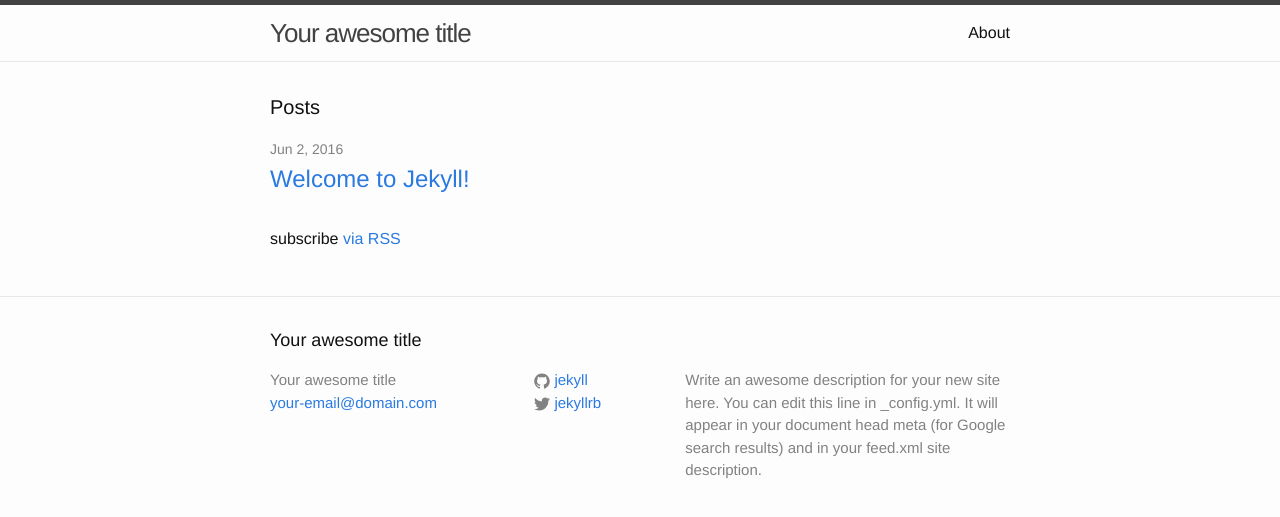
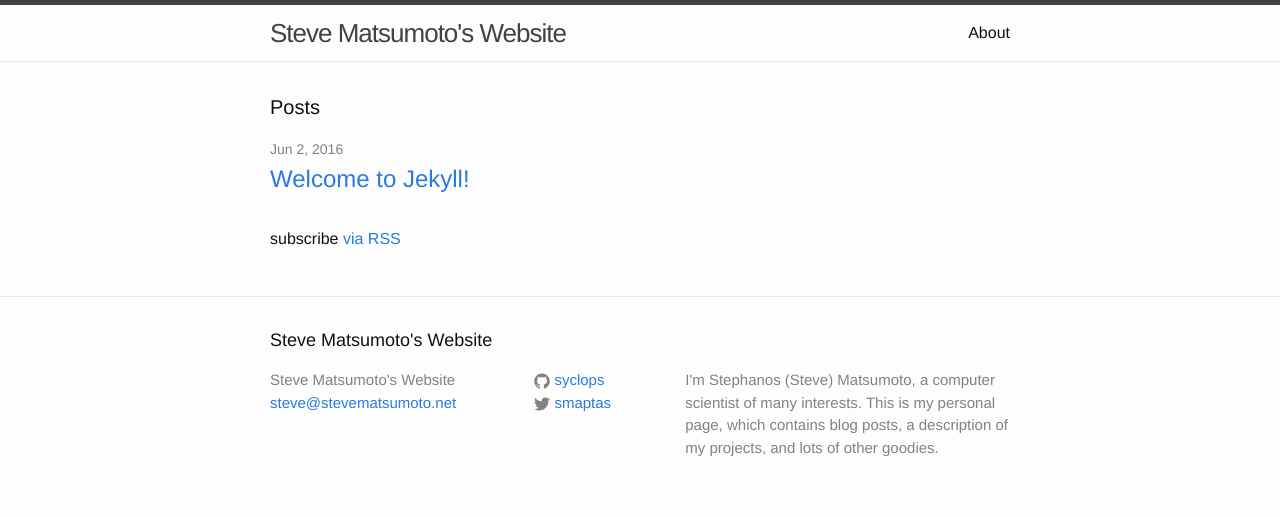
Before and after one commit to syclops/syclops.github.io, a Jekyll site: the page built from index.html, in a window 1280 px wide. Shown: the top 517 px of the page. Built offline with Jekyll 4.4.1, drawn with Linux system fonts in a browser that asks for light colours.

Commit message:
Cont (config): basic info and contact

```diff
--- a/_config.yml
+++ b/_config.yml
@@ -6,16 +6,16 @@
 # 'jekyll serve'. If you change this file, please restart the server process.
 
 # Site settings
-title: Your awesome title
-email: your-email@domain.com
+title: Steve Matsumoto's Website
+email: steve@stevematsumoto.net
 description: > # this means to ignore newlines until "baseurl:"
-  Write an awesome description for your new site here. You can edit this
-  line in _config.yml. It will appear in your document head meta (for
-  Google search results) and in your feed.xml site description.
+  I'm Stephanos (Steve) Matsumoto, a computer scientist of many interests. This
+  is my personal page, which contains blog posts, a description of my projects,
+  and lots of other goodies.
 baseurl: "" # the subpath of your site, e.g. /blog
 url: "http://yourdomain.com" # the base hostname & protocol for your site
-twitter_username: jekyllrb
-github_username:  jekyll
+twitter_username: smaptas
+github_username: syclops
 
 # Build settings
 markdown: kramdown
```
